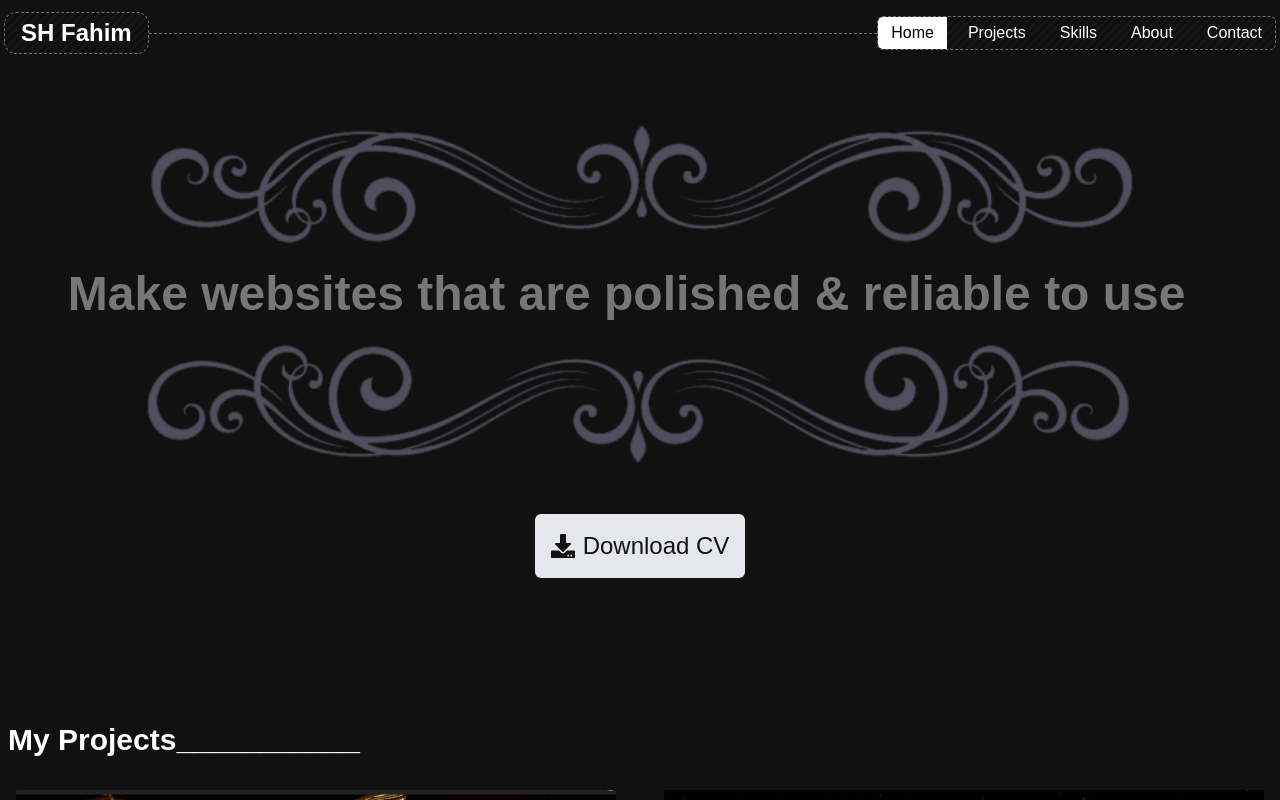
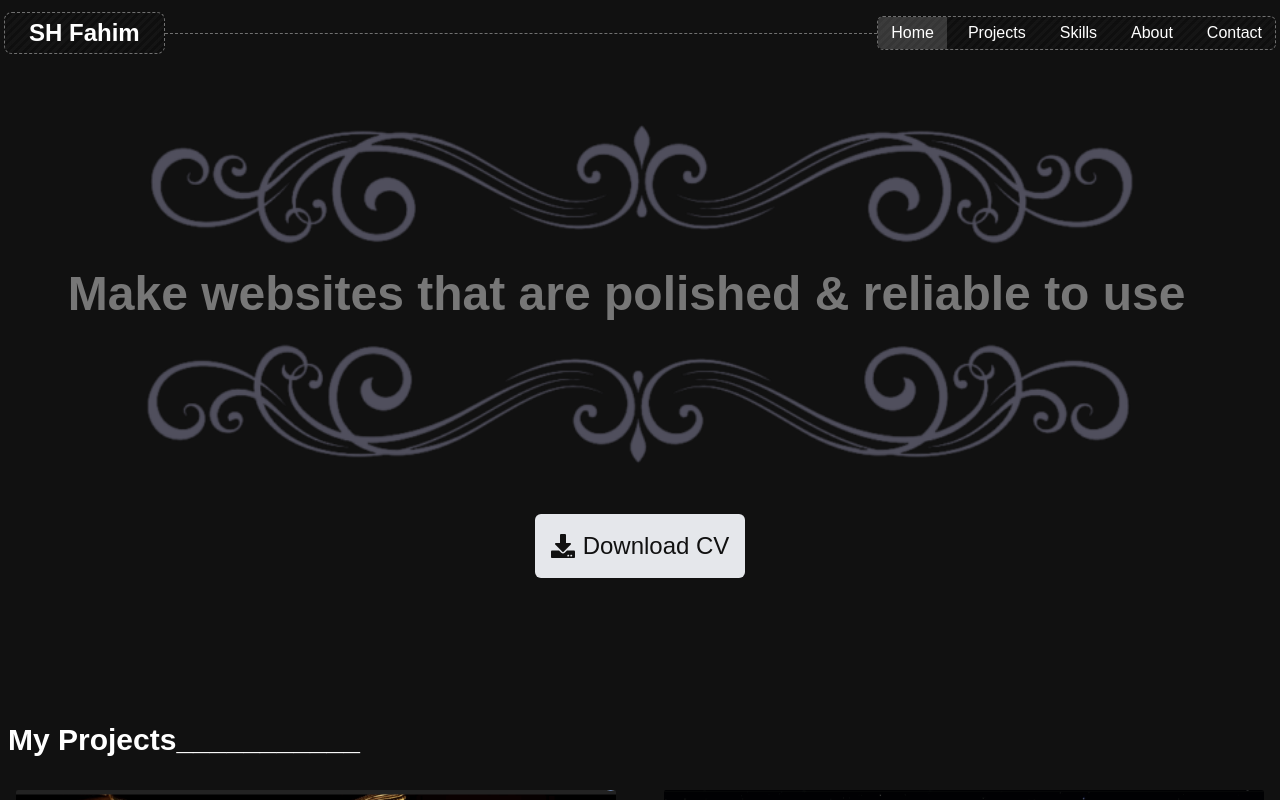
Before and after one commit to FAHIM-33/my-portfolio, a React (Vite) app: page / in a window 1280 px wide. In both pictures the pointer is over the link "Home". Shown: the top 800 px of the page. Built offline with nearby package versions, Linux system fonts and the light colour scheme; a web font is replaced by a local one.

Commit message:
navbar update

```diff
--- a/src/Components/Navbar/Navbar.jsx
+++ b/src/Components/Navbar/Navbar.jsx
@@ -41,7 +41,7 @@ const Navbar = () => {
             <div className="border-t border-dashed border-white/40 grow"></div>
             <nav className="hidden w-full md:flex  justify-between m-2 items-center p-1 my-1 max-w-[1440px] mx-auto">
                 <div
-                    className="stripe-bg py-1 flex items-center shrink-0 gap-3 px-4 hover:bg-white/4 border border-white/40 border-dashed rounded-xl backdrop-blur-sm text-2xl font-bold">
+                    className="stripe-bg py-1 gap-3 px-6 hover:bg-white/4 border border-white/40 border-dashed rounded-lg backdrop-blur-sm text-2xl font-bold">
                     SH Fahim
                 </div>
                 <div className="border-t border-dashed border-white/40 grow"></div>
--- a/src/index.css
+++ b/src/index.css
@@ -64,7 +64,7 @@ nav a {
 }
 
 nav a:hover {
-  background-color: var(--high);color: black;
+  background-color: #ffffff2a;
 }
 
 /* nav .active {
```
